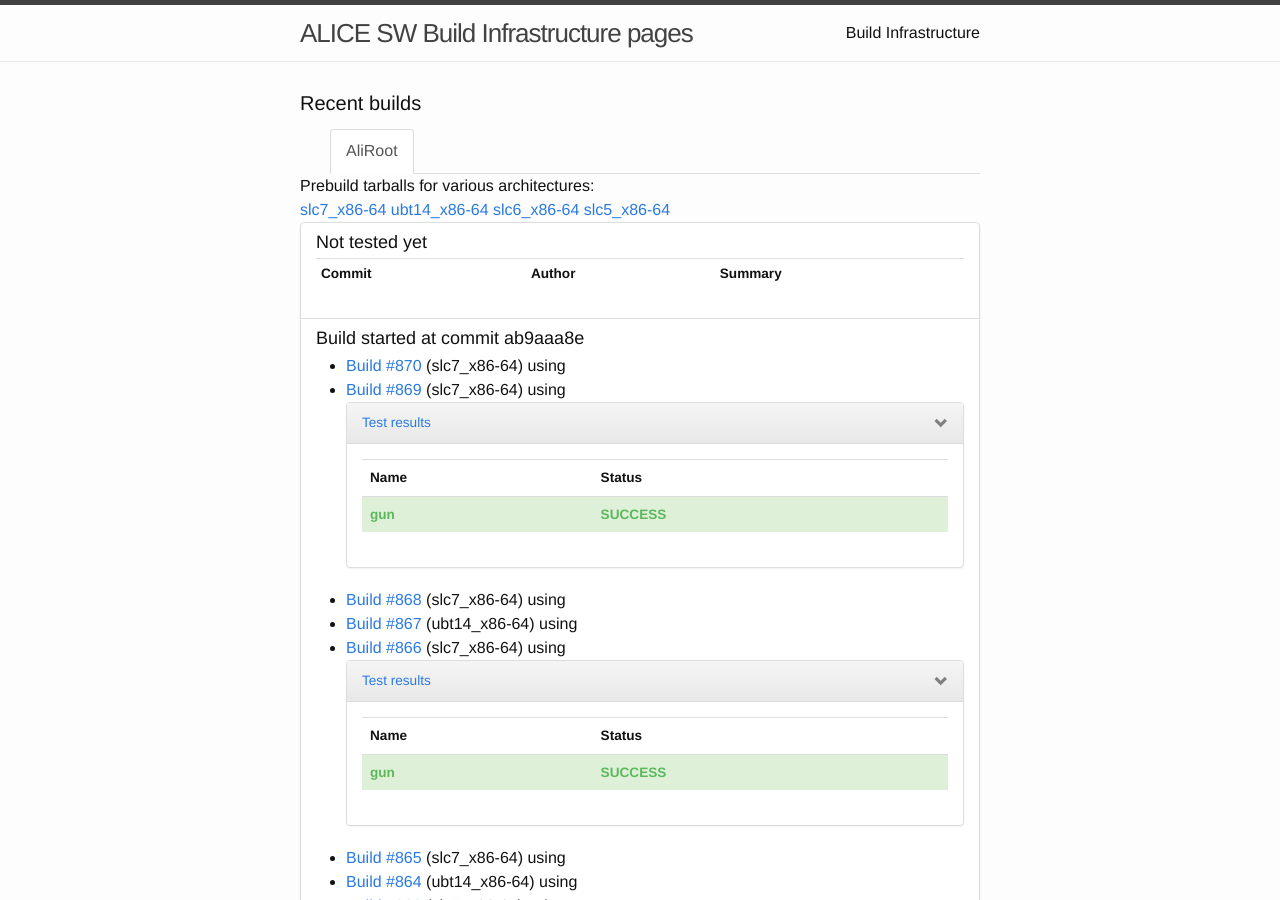
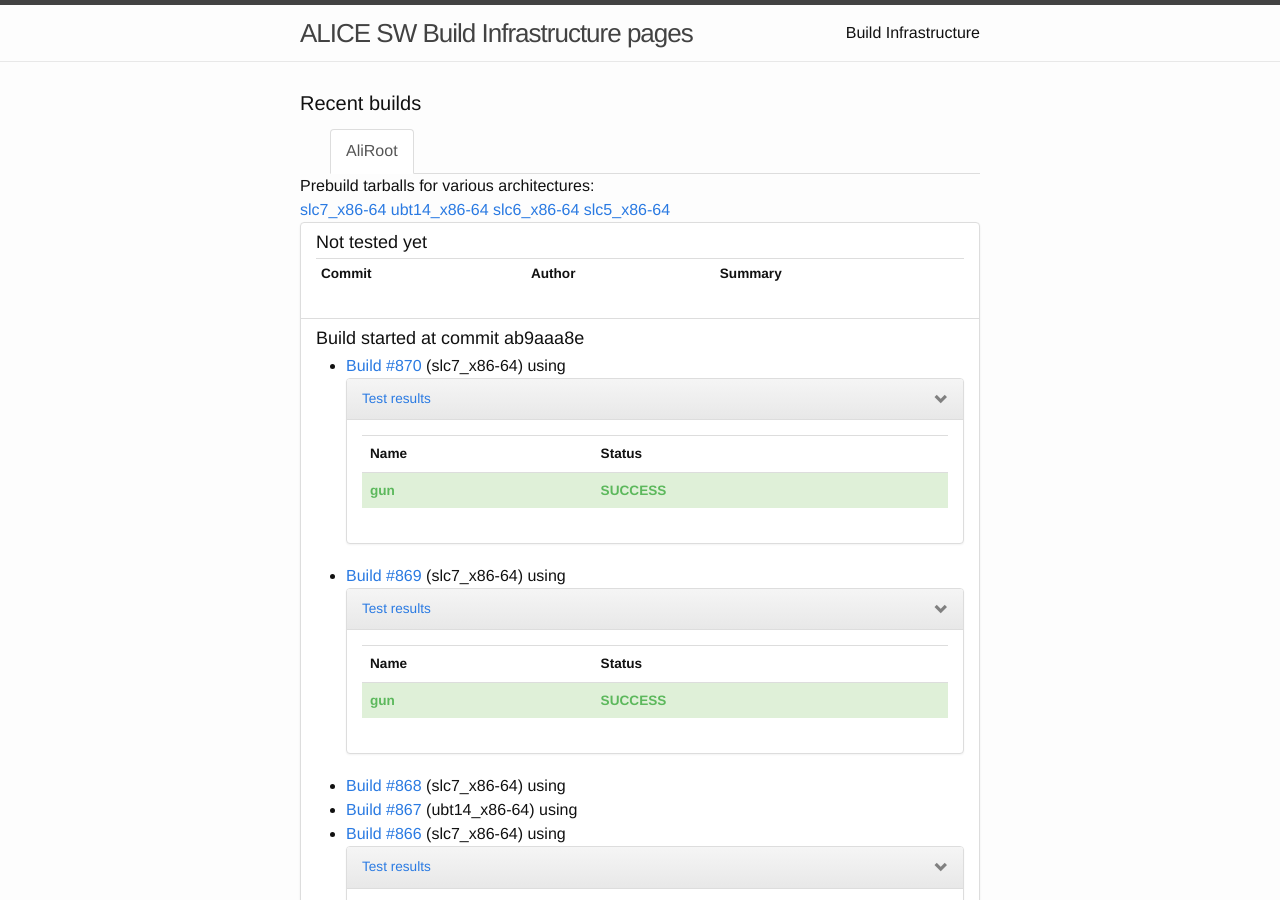
Before and after one commit to alisw/alisw.github.io, a Jekyll site: the page built from index.html, in a window 1280 px wide and 900 px high. Built offline with Jekyll 4.4.1, drawn with Linux system fonts in a browser that asks for light colours; nearby versions of some CDN libraries.

Commit message:
Updated results.

```diff
--- a/_data/tests_status.json
+++ b/_data/tests_status.json
@@ -481,6 +481,18 @@
             }
           } ]
         }
+      }, {
+        "key" : "870",
+        "by_name" : {
+          "buckets" : [ {
+            "key" : "gun",
+            "status" : {
+              "buckets" : [ {
+                "key" : "SUCCESS"
+              } ]
+            }
+          } ]
+        }
       } ]
     }
   }
```
